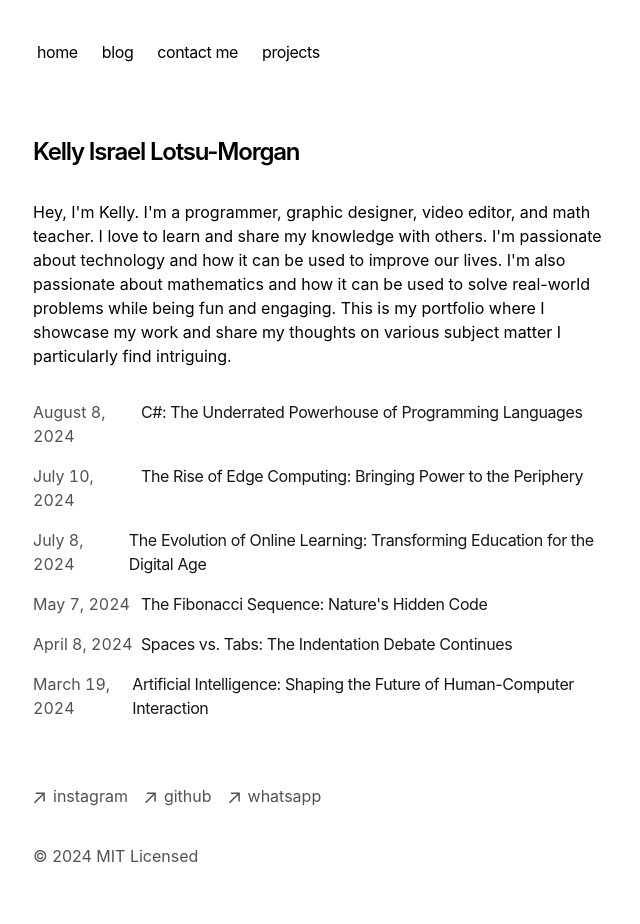
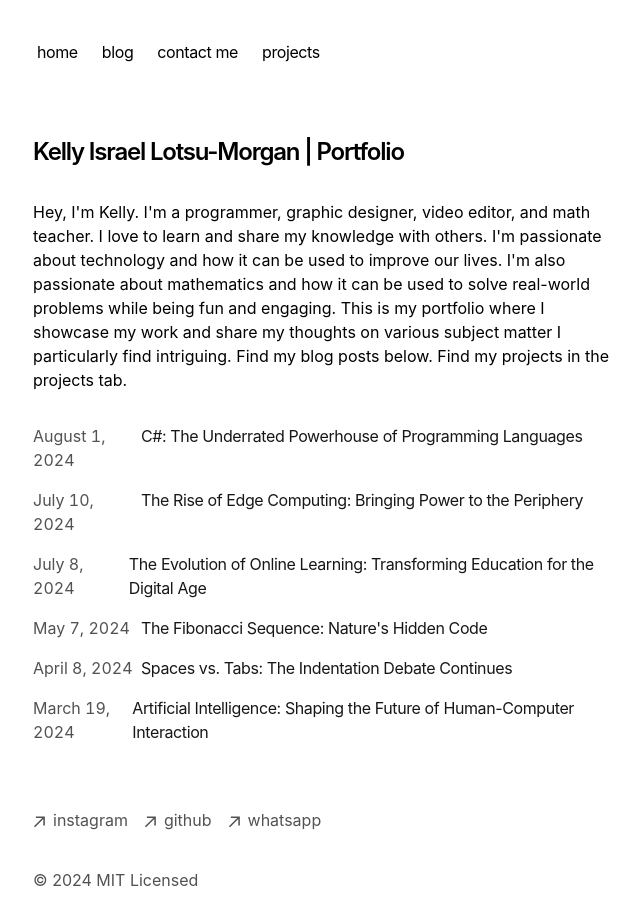
Before and after one commit to mrmorgan-i/mrimorgan, a Next.js app: page / in a window 1280 px wide. Shown: the top 924 px of the page, without its empty margins (319-959 px from the left). Built offline with nearby package versions, Linux system fonts and the light colour scheme.

Commit message:
subtle changes

```diff
--- a/app/blog/posts/static-typing.mdx
+++ b/app/blog/posts/csharp-journey.mdx
@@ -1,6 +1,6 @@
 ---
 title: 'C#: The Underrated Powerhouse of Programming Languages'
-publishedAt: '2024-08-08'
+publishedAt: '2024-08-01'
 summary: 'An exploration of C#, a language often overlooked due to Microsoft’s reputation, and how it stands out as a powerful and versatile tool in the programming world.'
 ---
 
--- a/app/page.tsx
+++ b/app/page.tsx
@@ -4,13 +4,14 @@ export default function Page() {
   return (
     <section>
       <h1 className="mb-8 text-2xl font-semibold tracking-tighter">
-        Kelly Israel Lotsu-Morgan
+        Kelly Israel Lotsu-Morgan | Portfolio
       </h1>
       <p className="mb-4">
         {`Hey, I'm Kelly. I'm a programmer, graphic designer, video editor, and math teacher. I love to learn and share
         my knowledge with others. I'm passionate about technology and how it can be used to improve
         our lives. I'm also passionate about mathematics and how it can be used to solve real-world problems while being
-        fun and engaging. This is my portfolio where I showcase my work and share my thoughts on various subject matter I particularly find intriguing.`}
+        fun and engaging. This is my portfolio where I showcase my work and share my thoughts on various subject matter I particularly find intriguing.
+        Find my blog posts below. Find my projects in the projects tab.`}
       </p>
       <div className="my-8">
         <BlogPosts />
```
